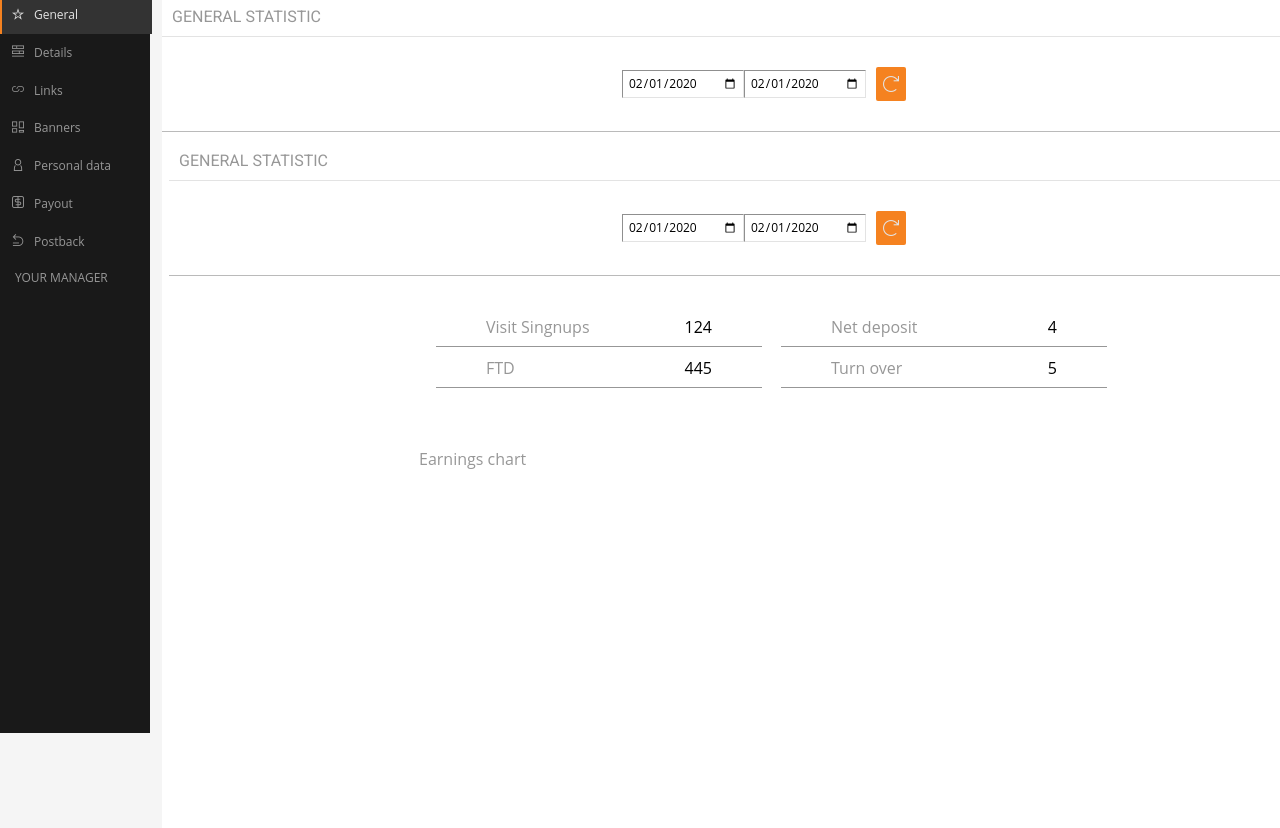
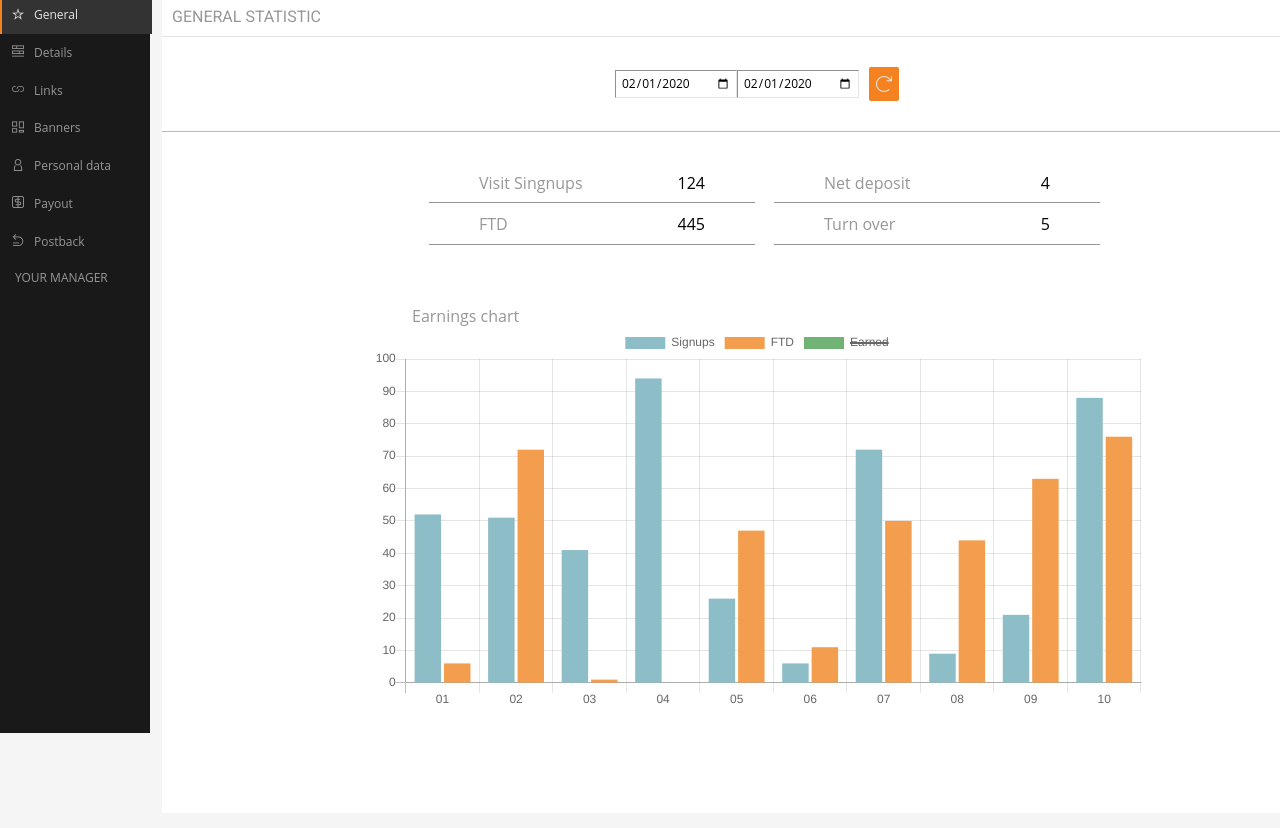
Before and after one commit to shyvva/administration-panel, a website: page src/index.html in a window 1280 px wide. Shown: the part 67-895 px from the top of the page. Drawn offline with nearby package versions, Linux system fonts and the light colour scheme; files that its build step writes are made by us from their sources.

Commit message:
myChart implemented

```diff
--- a/src/index.html
+++ b/src/index.html
@@ -92,18 +92,6 @@
   </nav>
   <section class="content">
     <!-- General Statistic -->
-    <div class="general container active " id="sb-general">
-      <div class="title">
-        <h4>GENERAL STATISTIC</h4>
-      </div>
-      <div class="calendar">
-        <input type="date" id="start" value="2020-02-01" min="2019-02-01">
-        <input type="date" id="end" value="2020-02-01" min="2019-02-01">
-        <button class="btn btn-orange" style="width: 30px; padding-top: 9px;">
-
-          <i class="icon-refresh"></i>
-        </button>
-      </div>
 
       <div class="general container active " id="sb-general">
         <div class="title">
--- a/src/js/script.js
+++ b/src/js/script.js
@@ -70,3 +70,38 @@
   }
 }
 sidebarActive();
+
+const ctx = document.getElementById('myChart').getContext('2d');
+// eslint-disable-next-line no-undef
+const chart = new Chart(ctx, {
+  // 1
+  type: 'bar',
+  data: {
+    // 2
+    labels: ['01', '02', '03', '04', '05', '06', '07', '08', '09', '10'],
+    // 3
+    datasets: [{
+      // 4
+      label: 'Signups',
+      // 5
+      backgroundColor: '#8DBEC8',
+      borderColor: '#8DBEC8',
+      // 6
+      data: [ 52, 51, 41, 94, 26, 6, 72, 9, 21, 88 ],
+    },
+    {
+      label: 'FTD',
+      backgroundColor: '#F29E4E',
+      borderColor: '#F29E4E',
+      data: [ 6, 72, 1, 0, 47, 11, 50, 44, 63, 76 ],
+    },
+    {
+      label: 'Earned',
+      backgroundColor: '#71B374',
+      borderColor: '#71B374',
+      data: [ 59, 49, 68, 90, 67, 41, 13, 38, 48, 48 ],
+      // 7
+      hidden: true,
+    }]
+  },
+});
```
